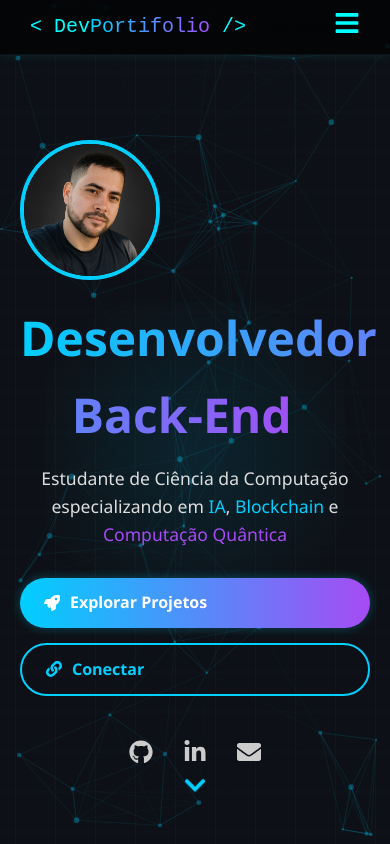
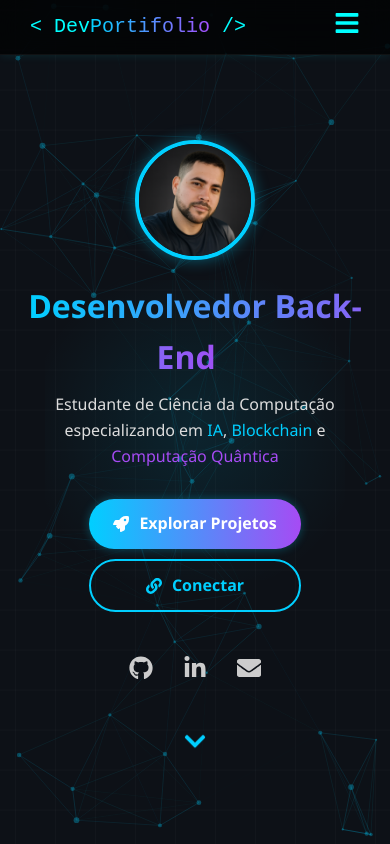
Before and after one commit to MarcioJunior2108/DevPortifolio, a React (Vite) app: page / in a window 390 px wide. Built offline with nearby package versions, Linux system fonts and the light colour scheme.

Commit message:
Corrigindo Bug 3

```diff
--- a/src/styles/Hero.css
+++ b/src/styles/Hero.css
@@ -5,15 +5,19 @@
       transparent 1px
     ),
     linear-gradient(90deg, rgba(255, 255, 255, 0.02) 1px, transparent 1px);
-  background-size: 40px 40px; /* tamanho dos quadrados */
+  background-size: 40px 40px;
   background-position: center;
   color: white;
+  min-height: 100vh;
+  display: flex;
+  flex-direction: column;
+  align-items: center;
+  justify-content: center;
   text-align: center;
   padding: 140px 20px 100px;
   position: relative;
   overflow: hidden;
   z-index: 1;
-  min-height: 100vh;
 }
 
 .hero::before {
@@ -29,45 +33,6 @@
   z-index: 0;
   transition: top 0.1s ease, left 0.1s ease;
 }
-
-.social-icons {
-  display: flex;
-  justify-content: center;
-  gap: 30px;
-  margin-top: 40px;
-  z-index: 1;
-  position: relative;
-}
-
-.social-icons a {
-  color: #ccc;
-  font-size: 24px;
-  transition: color 0.3s, transform 0.3s;
-}
-
-.social-icons a:hover {
-  color: #00cfff;
-  transform: scale(1.2);
-}
-
-.scroll-indicator {
-  margin-top: -10px;
-  font-size: 24px;
-  color: #00cfff;
-  animation: bounce 2s infinite ease-in-out;
-  z-index: 1;
-  position: relative;
-}
-
-@keyframes bounce {
-  0%, 100% {
-    transform: translateY(0);
-  }
-  50% {
-    transform: translateY(8px);
-  }
-}
-
 
 #tsparticles {
   position: absolute;
@@ -87,6 +52,7 @@
   margin-bottom: 20px;
   z-index: 1;
   position: relative;
+  box-shadow: 0 0 15px rgba(0, 207, 255, 0.4);
 }
 
 .titulo {
@@ -109,6 +75,7 @@
   margin-bottom: 30px;
   z-index: 1;
   position: relative;
+  max-width: 700px;
 }
 
 .azul {
@@ -126,6 +93,7 @@
   flex-wrap: wrap;
   z-index: 1;
   position: relative;
+  margin-bottom: 40px;
 }
 
 .btn {
@@ -140,7 +108,7 @@
   align-items: center;
   gap: 10px;
   box-shadow: 0 0 10px rgba(0, 207, 255, 0.3);
-  transition: 0.3s ease;
+  transition: transform 0.3s ease, opacity 0.3s ease;
 }
 
 .btn:hover {
@@ -158,3 +126,70 @@
 .btn-outline:hover {
   background-color: rgba(0, 207, 255, 0.1);
 }
+
+/* Ícones sociais */
+.social-icons {
+  display: flex;
+  justify-content: center;
+  gap: 30px;
+  z-index: 1;
+  position: relative;
+  font-size: 1.5rem;
+  margin-bottom: 20px;
+}
+
+.social-icons a {
+  color: #ccc;
+  transition: color 0.3s, transform 0.3s;
+}
+
+.social-icons a:hover {
+  color: #00cfff;
+  transform: scale(1.2);
+}
+
+/* Indicador de scroll */
+.scroll-indicator {
+  font-size: 24px;
+  color: #00cfff;
+  animation: bounce 2s infinite ease-in-out;
+  z-index: 1;
+  position: relative;
+  margin-top: 10px;
+}
+
+@keyframes bounce {
+  0%, 100% {
+    transform: translateY(0);
+  }
+  50% {
+    transform: translateY(8px);
+  }
+}
+
+/* Responsividade */
+@media (max-width: 768px) {
+  .titulo {
+    font-size: 2rem;
+  }
+
+  .descricao {
+    font-size: 1rem;
+    padding: 0 10px;
+  }
+
+  .hero-img {
+    width: 120px;
+    height: 120px;
+  }
+
+  .hero-buttons {
+    flex-direction: column;
+    gap: 10px;
+  }
+
+  .btn {
+    width: 100%;
+    justify-content: center;
+  }
+}
```
